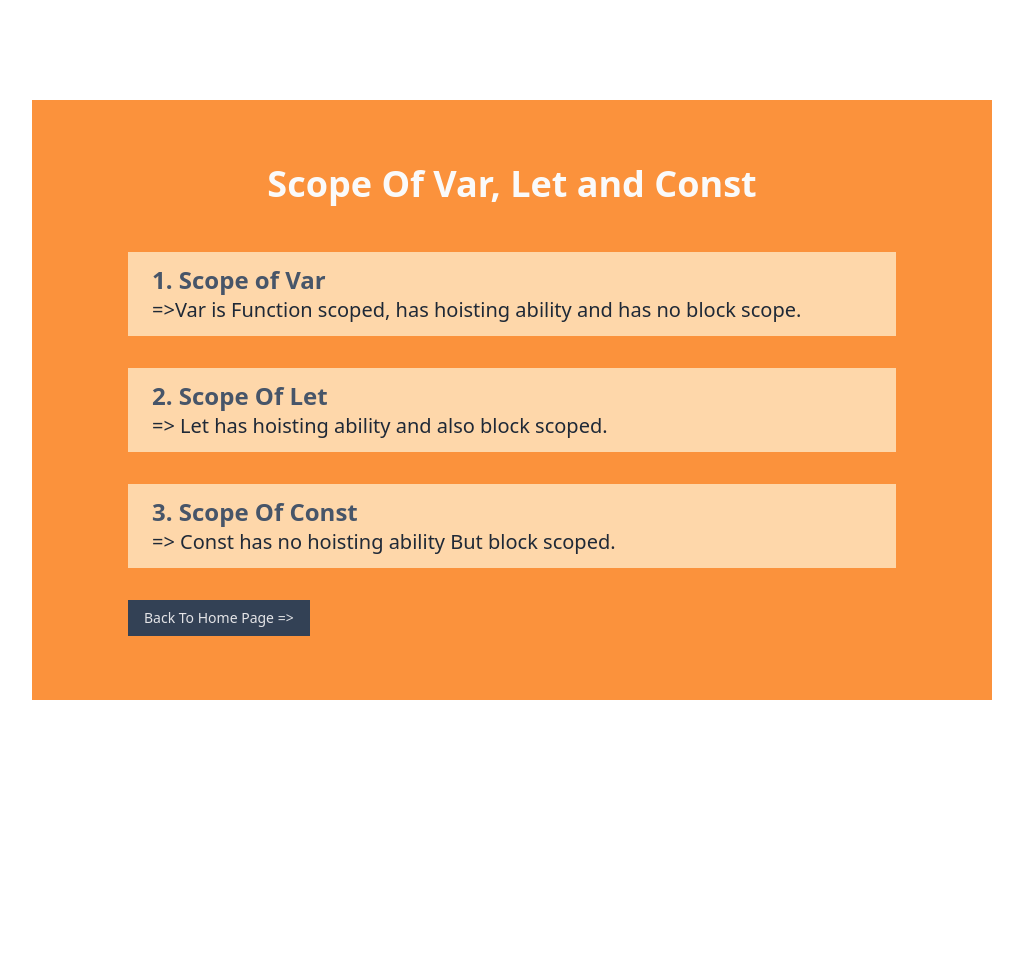
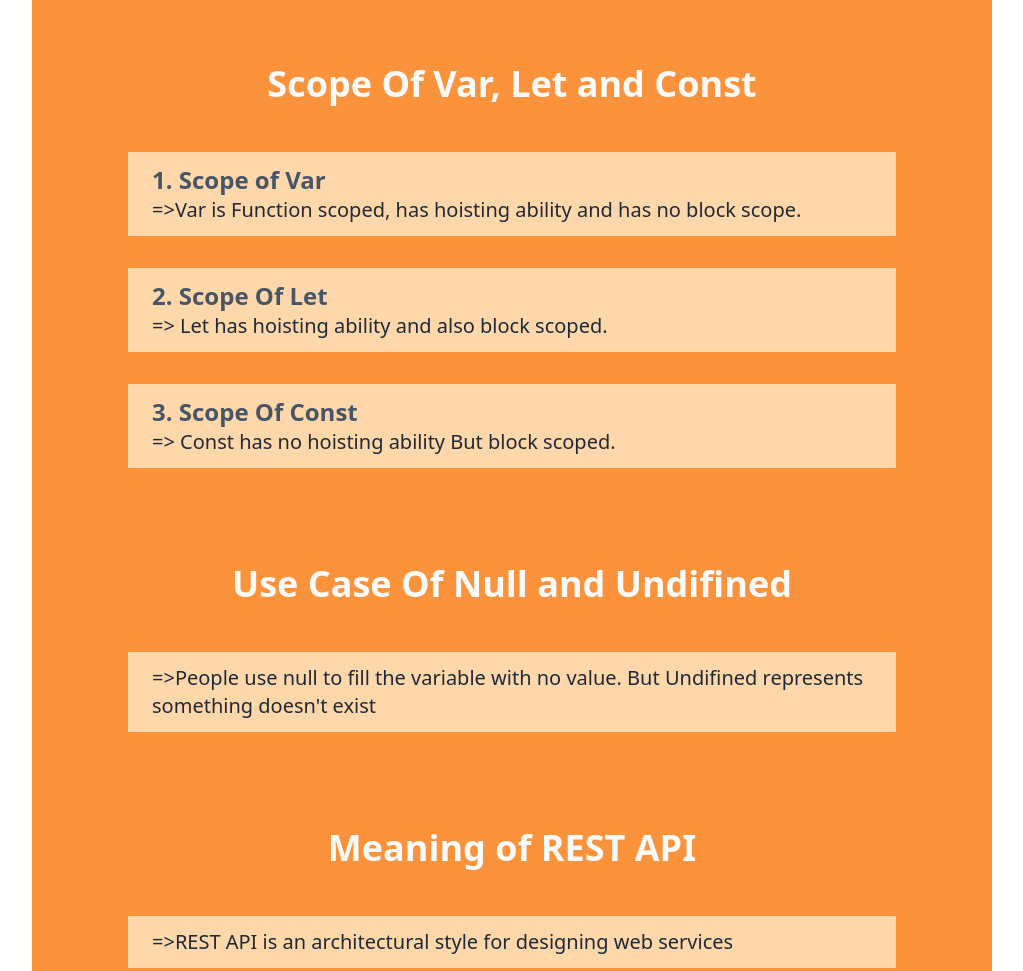
Before and after one commit to Mazharul-Islam-2046/PH-tube, a plain HTML site: page blog.html in a window 1280 px wide. Shown: the top 971 px of the page, without its empty margins (128-1151 px from the left). Before the commit the page ends 800 px from the top, so only its background shows below. Drawn offline with nearby package versions, Linux system fonts and the light colour scheme; no server answers.

Commit message:
final push

```diff
--- a/blog.html
+++ b/blog.html
@@ -7,11 +7,13 @@
 		<script src="https://cdn.tailwindcss.com"></script>
 	</head>
 	<body
-		class="min-h-screen flex flex-col justify-center items-center max-w-screen-xl"
+		class="min-h-screen flex flex-col justify-center items-center max-w-screen-xl mb-6"
 	>
-		<div class="bg-orange-400 w-3/4 py-16 px-5 md:px-24 lg:px-24">
+	<div class="bg-orange-400 w-3/4 py-16 px-5 md:px-24 lg:px-24">
+		<div class="mb-24">
 			<h1 class="text-center text-3xl md:text-4xl lg:text-4xl text-zinc-50 mb-12 font-bold">Scope Of Var, Let and Const</h1>
-			<div class="bg-orange-200 py-3 px-6 mb-8">
+			<div>
+				<div class="bg-orange-200 py-3 px-6 mb-8">
 				<h2 class="text-xl md:text-2xl lg:text-2xl text-slate-600 font-bold">1. Scope of Var</h2>
 				<p class="text-base md:text-xl lg:text-xl text-gray-800 font-medium">
 					=>Var is Function scoped, has hoisting ability and has no block scope.
@@ -25,8 +27,34 @@
 				<h1 class="text-xl md:text-2xl lg:text-2xl text-slate-600 font-bold">3. Scope Of Const</h1>
 				<p class="text-base md:text-xl lg:text-xl text-gray-800 font-medium">=> Const has no hoisting ability But block scoped.</p>
 			</div>
-            <button onclick="backToHome()" class="px-4 py-2 text-sm bg-slate-700 text-zinc-200 hover:bg-white hover:text-slate-700">Back To Home Page =></button>
+			</div>
+
 		</div>
+
+		<div class="mb-24">
+			<h1 class="text-center text-3xl md:text-4xl lg:text-4xl text-zinc-50 mb-12 font-bold">
+				Use Case Of Null and Undifined
+			</h1>
+
+			<p class="bg-orange-200 py-3 px-6 mb-8 text-base md:text-xl lg:text-xl text-gray-800 font-medium">
+				=>People use null to fill the variable with no value. But Undifined represents something doesn't exist
+			</p>
+		</div>
+
+		<div>
+			<h1 class="text-center text-3xl md:text-4xl lg:text-4xl text-zinc-50 mb-12 font-bold">
+				Meaning of REST API
+			</h1>
+
+			<p class="bg-orange-200 py-3 px-6 mb-8 text-base md:text-xl lg:text-xl text-gray-800 font-medium">
+				=>REST API is an architectural style for designing web services
+			</p>
+		</div>
+	</div>
+
+
+
+		<button onclick="backToHome()" class="mt-6 px-4 py-2 text-sm bg-slate-700 text-zinc-200 hover:bg-white hover:text-slate-700">Back To Home Page =></button>
 
         <script src="JS/app.js"></script>
 	</body>
```
